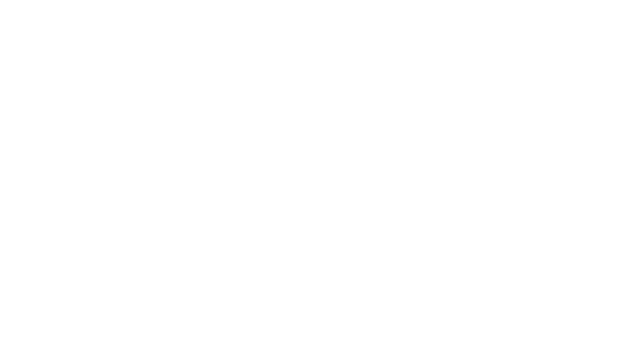
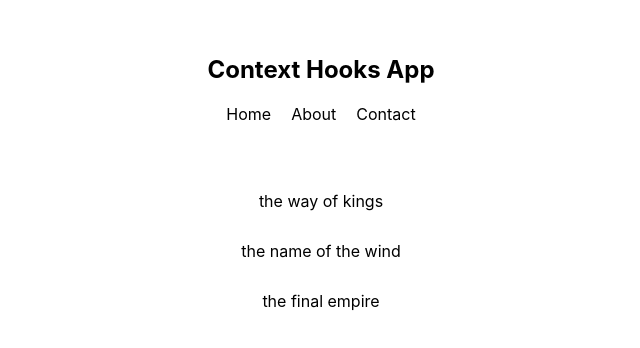
Before and after one commit to desperatecat/React-Context-Hooks-App, a React (Create React App) app in the folder booklist_react_hooks_app/: page / in a window 1280 px wide. Shown: the top 348 px of the page, without its empty margins (319-959 px from the left). Built offline with nearby package versions, Linux system fonts and the light colour scheme.

Commit message:
create 2 components and some css styles

```diff
--- a/booklist_react_hooks_app/src/App.js
+++ b/booklist_react_hooks_app/src/App.js
@@ -1,7 +1,14 @@
 import React from "react";
+import Navbar from "./components/Navbar";
+import BookList from "./components/BookList";
 
 function App() {
-  return <div className="App"></div>;
+  return (
+    <div className="App">
+      <Navbar />
+      <BookList />
+    </div>
+  );
 }
 
 export default App;
--- /dev/null
+++ b/booklist_react_hooks_app/src/components/BookList.js
@@ -0,0 +1,17 @@
+import React, { Component } from "react";
+
+class BookList extends Component {
+  render() {
+    return (
+      <div className="book-list">
+        <ul>
+          <li>the way of kings</li>
+          <li>the name of the wind</li>
+          <li>the final empire</li>
+        </ul>
+      </div>
+    );
+  }
+}
+
+export default BookList;
--- /dev/null
+++ b/booklist_react_hooks_app/src/components/Navbar.js
@@ -0,0 +1,18 @@
+import React, { Component } from "react";
+
+class Navbar extends Component {
+  render() {
+    return (
+      <nav>
+        <h1>Context Hooks App</h1>
+        <ul>
+          <li>Home</li>
+          <li>About</li>
+          <li>Contact</li>
+        </ul>
+      </nav>
+    );
+  }
+}
+
+export default Navbar;
--- a/booklist_react_hooks_app/src/index.css
+++ b/booklist_react_hooks_app/src/index.css
@@ -7,7 +7,38 @@
   -moz-osx-font-smoothing: grayscale;
 }
 
-code {
-  font-family: source-code-pro, Menlo, Monaco, Consolas, 'Courier New',
-    monospace;
+/* app styles */
+.App {
+  max-width: 400px;
+  margin: 30px auto;
+  text-align: center;
 }
+
+nav {
+  padding: 5px;
+}
+
+nav ul {
+  padding: 0;
+}
+
+nav ul li {
+  display: inline-block;
+  margin: 0 10px;
+}
+
+.book-list {
+  padding: 20px;
+  margin-bottom: 20px;
+}
+
+.book-list ul {
+  padding: 0;
+  list-style-type: none;
+}
+
+.book-list li {
+  padding: 10px;
+  margin: 10px auto;
+  border-radius: 10px;
+}
```
